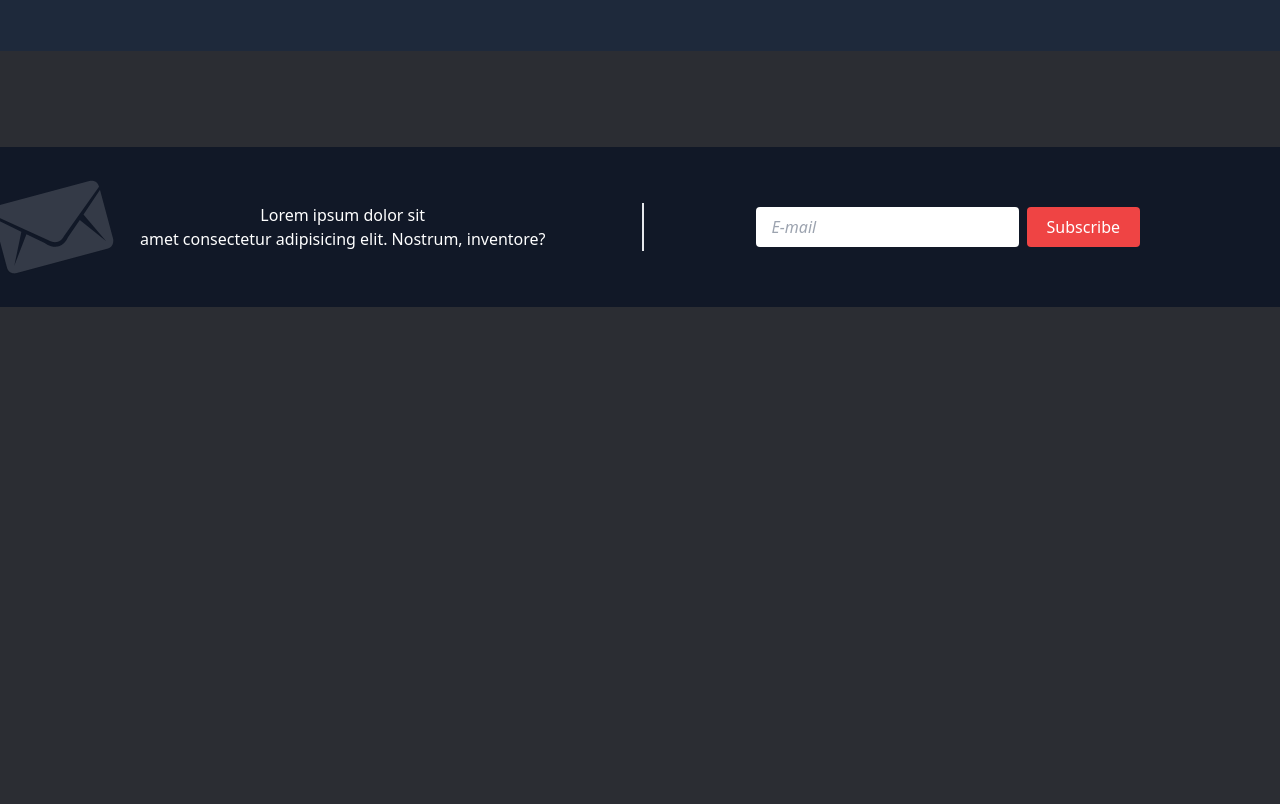
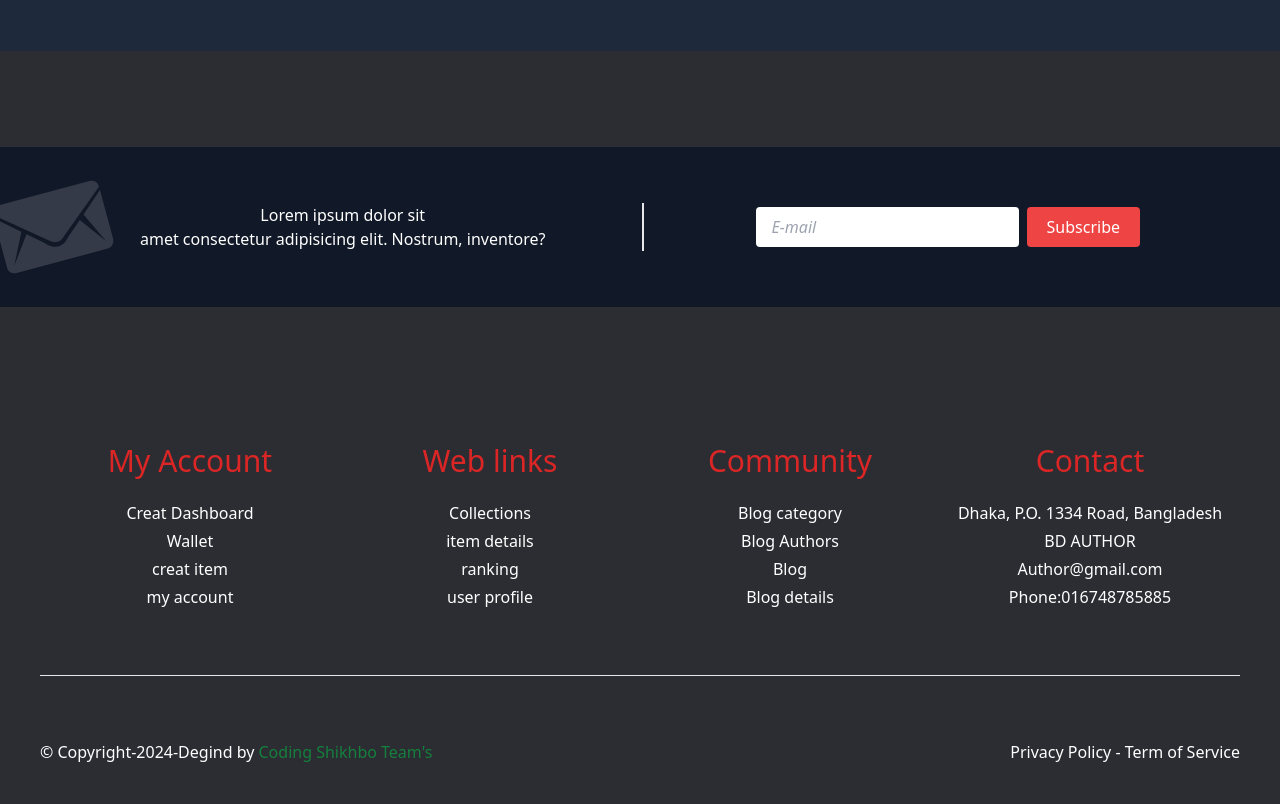
Before and after one commit to codingshikhbo/first-tailwind-projects, a website built with Vite: page index.html in a window 1280 px wide. Shown: the part 2983-3787 px from the top of the page. Before the commit the page ends 3386 px from the top, so only its background shows below. Built offline with nearby package versions, Linux system fonts and the light colour scheme.

Commit message:
final commit

```diff
--- a/index.html
+++ b/index.html
@@ -136,7 +136,7 @@
         </section>
         <section class="bg-slate-800 container mx-auto">
             <div class="grid sm:grid-cols-2 md:grid-cols-3 gap-10 sm:gap-14 md:gap-20 lg:gap-24 py-10 sm:py-14 md:py-20">
-                <div class="text-white p-10 border">
+                <div class="text-white p-10 border text-center">
                     <h5>Basic Plane</h5>
                     <h5>$ <span class="text-xl sm:text-3xl md:text-5xl">19.00</span>/month</h5>
                     <hr class="my-10">
@@ -150,7 +150,7 @@
                     </ul>
                     <button class="bg-green-600 hover:bg-green-800 transition sm:text-xl px-4 py-2 rounded mt-5">Purchase</button>
                 </div>
-                <div class="text-white p-10 border">
+                <div class="text-white p-10 border text-center">
                     <h5>Basic Plane</h5>
                     <h5>$ <span class="text-xl sm:text-3xl md:text-5xl">19.00</span>/month</h5>
                     <hr class="my-10">
@@ -164,7 +164,7 @@
                     </ul>
                     <button class="bg-green-600 hover:bg-green-800 transition sm:text-xl px-4 py-2 rounded mt-5">Purchase</button>
                 </div>
-                <div class="text-white p-10 border">
+                <div class="text-white p-10 border text-center">
                     <h5>Basic Plane</h5>
                     <h5>$ <span class="text-xl sm:text-3xl md:text-5xl">19.00</span>/month</h5>
                     <hr class="my-10">
@@ -192,6 +192,58 @@
             </div>
         </section>
     </main>
+    <footer>
+        <div class="py-10 px-10">
+            <div class="grid sm:grid-cols-2 md:grid-cols-4 text-center justify-around">
+                <div class="text-white">
+                    <h2 class="text-xl sm:text-3xl mb-5 text-red-600">My Account</h2>
+                    <ul class="leading-7">
+                        <li><a href="#">Creat Dashboard</a></li>
+                        <li><a href="#">Wallet</a></li>
+                        <li><a href="#">creat item</a></li>
+                        <li><a href="#">my account</a></li>
+                    </ul>
+
+                </div>
+                <div class="text-white">
+                    <h2 class="text-xl sm:text-3xl mb-5 text-red-600">Web links</h2>
+                    <ul class="leading-7">
+                        <li><a href="#">Collections</a></li>
+                        <li><a href="#">item details</a></li>
+                        <li><a href="#">ranking</a></li>
+                        <li><a href="#">user profile</a></li>
+                    </ul>
+
+                </div>
+                <div class="text-white">
+                    <h2 class="text-xl sm:text-3xl mb-5 text-red-600">Community</h2>
+                    <ul class="leading-7">
+                        <li><a href="#">Blog category</a></li>
+                        <li><a href="#">Blog Authors</a></li>
+                        <li><a href="#">Blog</a></li>
+                        <li><a href="#">Blog details</a></li>
+                    </ul>
+
+                </div>
+                <div class="text-white">
+                    <h2 class="text-xl sm:text-3xl mb-5 text-red-600">Contact</h2>
+                    <ul class="leading-7">
+                        <li><a href="#">Dhaka, P.O. 1334 Road, Bangladesh</a></li>
+                        <li><a href="#">BD AUTHOR</a></li>
+                        <li><a href="#">Author@gmail.com</a></li>
+                        <li><a href="#">Phone:016748785885</a></li>
+                    </ul>
+
+                </div>
+
+            </div>
+            <hr class="my-16">
+            <div class="sm:flex justify-between text-white text-center">
+                <p>&copy; Copyright-2024-Degind by <span class="text-green-700">Coding Shikhbo Team's</span></p>
+                <p>Privacy Policy - Term of Service</p>
+            </div>
+        </div>
+    </footer>
 
 
 </body>
```
